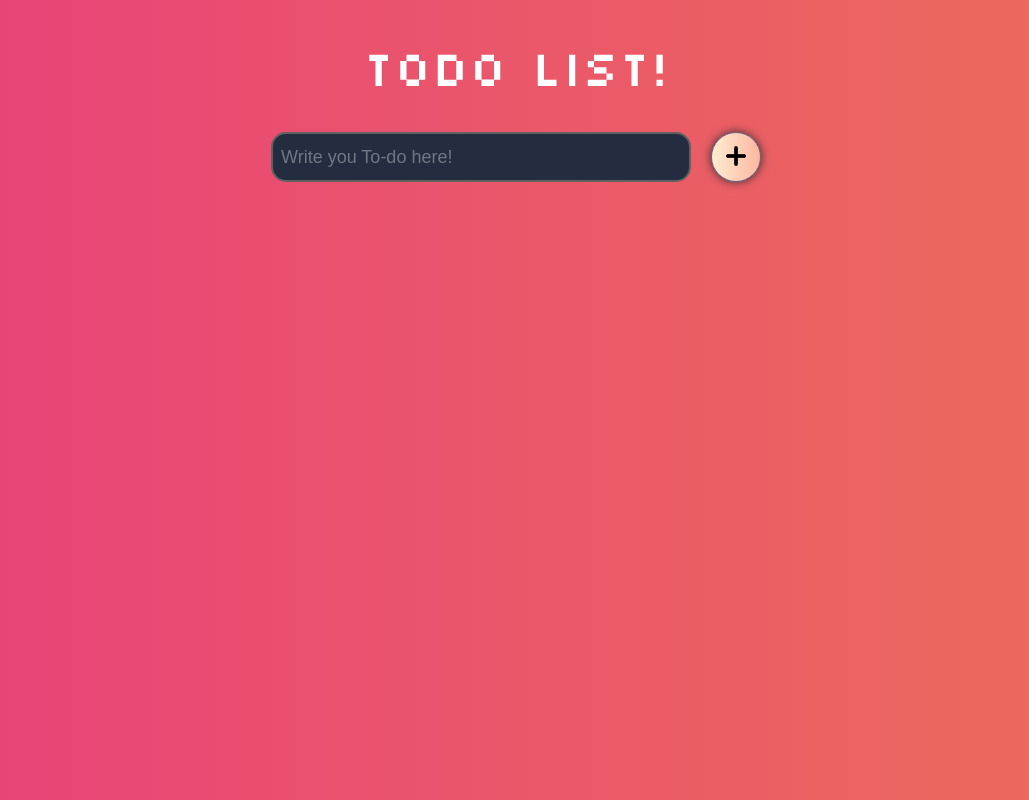
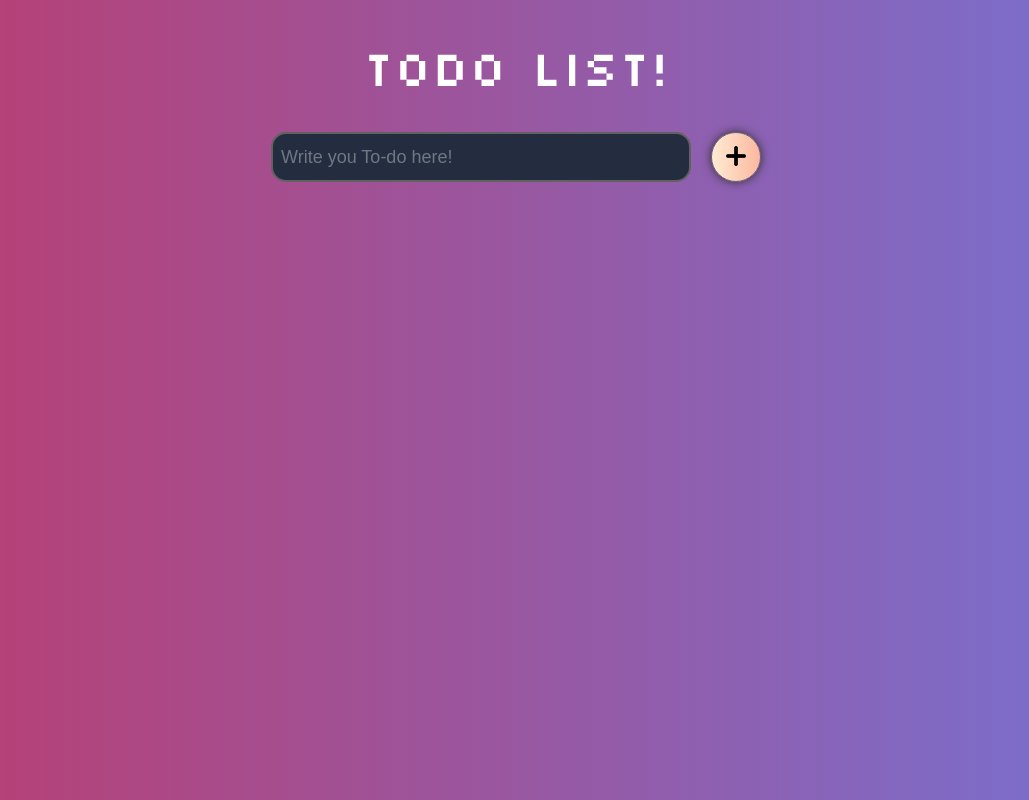
Before and after one commit to AvinashXDev/TodoList, a plain HTML site: page index.html in a window 1280 px wide. Shown: the whole page, without its empty margins (124-1153 px from the left). Drawn offline with Linux system fonts and the light colour scheme; a web font is replaced by a local one.

Commit message:
Update style.css
change body bg gradient color

```diff
--- a/style.css
+++ b/style.css
@@ -1,5 +1,5 @@
 body {
-    background: linear-gradient(-90deg, #ee7752, #e73c7e, #23a6d5, #23d5ab);
+    background: linear-gradient(-90deg, #667EEA, #C33764, #764BA2, #537895);
     background-size: 400% 400%;
     animation: gradient 15s ease infinite;
 }
```
